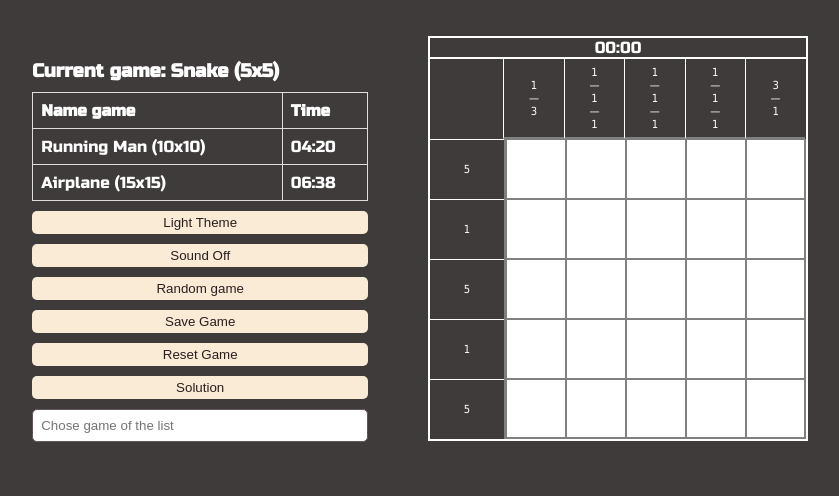
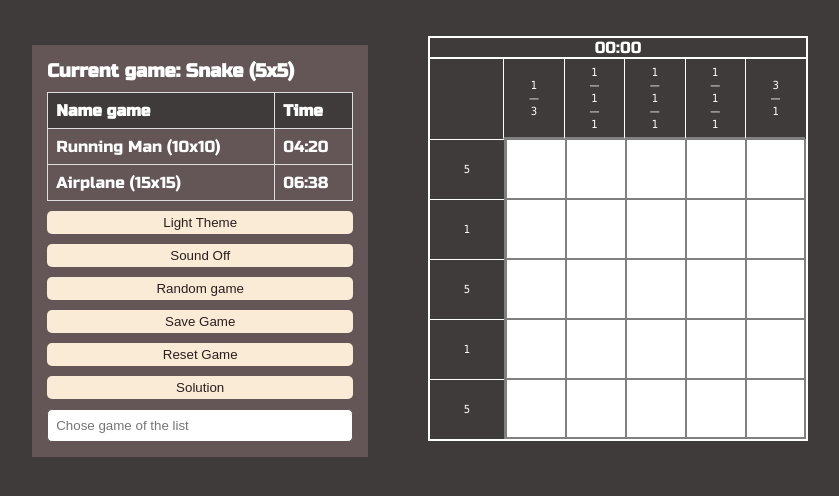
Before and after one commit to aoneban/nonograms, a website built with webpack: page nonograms/src/index.html in a window 1280 px wide. Both pictures are taken after a click on the button "Dark Theme". Shown: the part 72-568 px from the top of the page, without its empty margins (225-1064 px from the left). Built offline with nearby package versions, Linux system fonts and the light colour scheme; a web font is replaced by a local one.

Commit message:
fix: fix dark theme layout

```diff
--- a/nonograms/src/index.js
+++ b/nonograms/src/index.js
@@ -179,6 +179,7 @@ function changeColorTheme() {
     document.body.classList.add('change-color');
     document.getElementById('root').classList.add('change-color');
     document.getElementById('myDropdown').classList.add('change-color');
+    document.querySelector('.input-wrapper').classList.add('input-dark');
     const btn = document.querySelectorAll('.btn')
     btn.forEach(el => el.classList.add('new-btn'))
     const thElements = document.getElementsByTagName('th');
@@ -191,6 +192,7 @@ function changeColorTheme() {
     document.getElementById('root').classList.remove('change-color');
     document.querySelector('.btn').classList.remove('new-btn');
     document.getElementById('myDropdown').classList.remove('change-color');
+    document.querySelector('.input-wrapper').classList.remove('input-dark');
     const btn = document.querySelectorAll('.btn')
     btn.forEach(el => el.classList.remove('new-btn'))
     const thElements = document.getElementsByTagName('th');
--- a/nonograms/src/styles/main.scss
+++ b/nonograms/src/styles/main.scss
@@ -419,6 +419,16 @@ th {
   margin: 10px;
   gap: 10px;
   width: 21rem;
+  padding: 15px;
+}
+
+.input-wrapper,
+.bac-input {
+  background-color: rgb(231, 164, 106);
+}
+
+.input-dark {
+  background-color: #645656!important;
 }
 
 #myInput {
```
